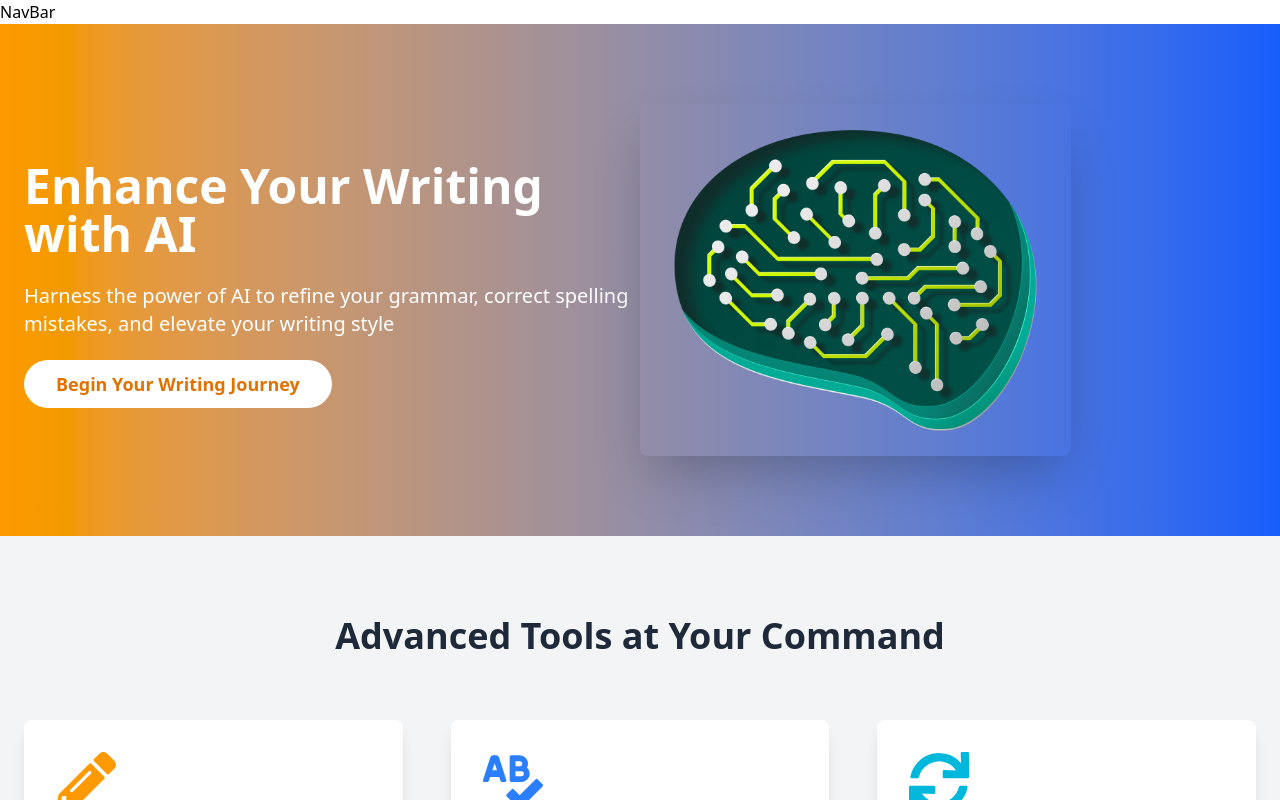
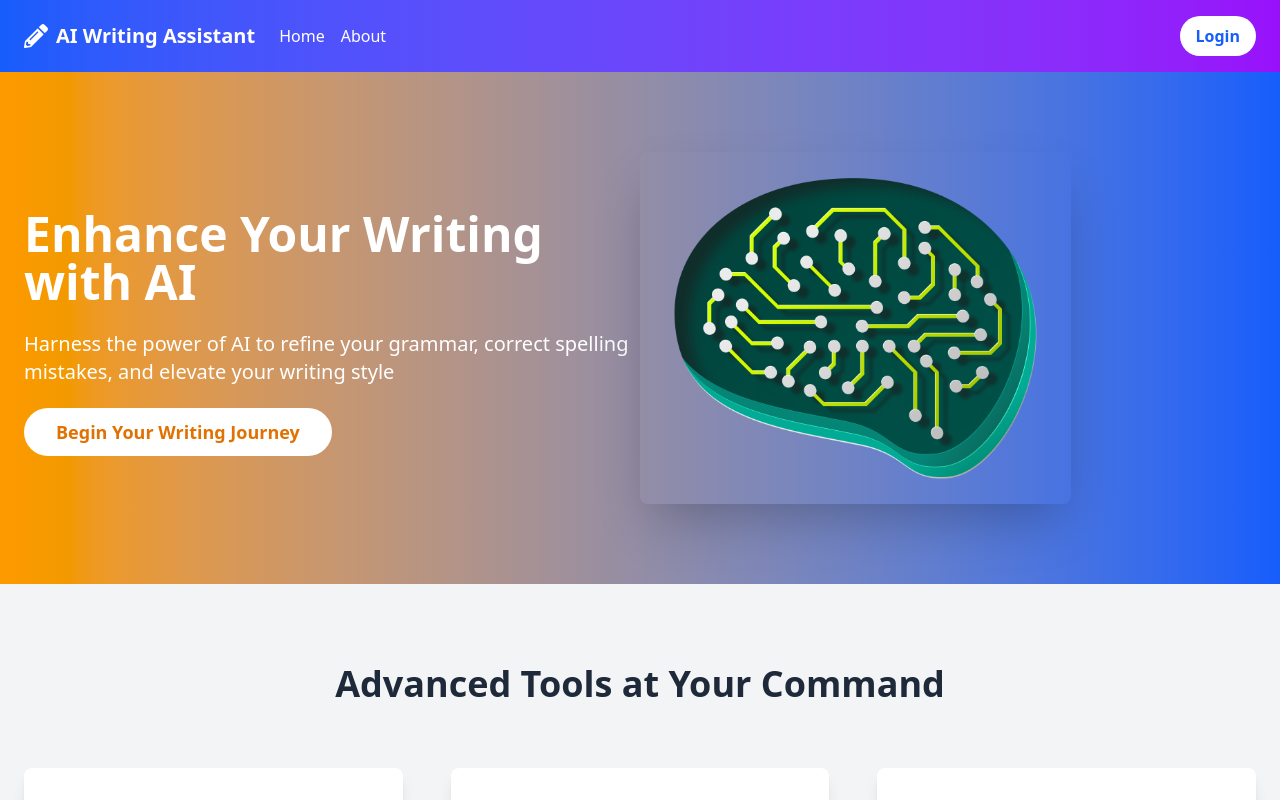
Before and after one commit to Tane4ka170/AIWriteAssist, a React (Vite) app in the folder client/: page / in a window 1280 px wide. Shown: the top 800 px of the page. Built offline with nearby package versions, Linux system fonts and the light colour scheme; no server answers.

Commit message:
Enhanced NavBar component with authentication and styling

```diff
--- a/client/src/components/NavBar.jsx
+++ b/client/src/components/NavBar.jsx
@@ -1,5 +1,65 @@
-const NavBar = () => {
-  return <div>NavBar</div>;
+import React from "react";
+import { Link } from "react-router-dom";
+import { usePrivy } from "@privy-io/react-auth";
+import { FaPencilAlt } from "react-icons/fa";
+
+const Navbar = () => {
+  const { ready, authenticated, login, logout } = usePrivy();
+
+  if (!ready) {
+    return (
+      <div className="flex justify-center items-center h-16 bg-gradient-to-r from-blue-600 to-purple-600">
+        <div className="animate-spin rounded-full h-8 w-8 border-t-2 border-b-2 border-white"></div>
+      </div>
+    );
+  }
+
+  return (
+    <nav className="bg-gradient-to-r from-blue-600 to-purple-600 text-white py-4 px-6">
+      <div className="container mx-auto flex justify-between items-center">
+        <div className="flex items-center space-x-6">
+          <Link
+            to="/"
+            className="flex items-center space-x-2 text-xl font-bold"
+          >
+            <FaPencilAlt className="text-2xl" /> {/* Logo icon */}
+            <span>AI Writing Assistant</span>
+          </Link>
+          <div className="hidden md:flex space-x-4">
+            <NavLink to="/">Home</NavLink>
+            <NavLink to="/about">About</NavLink>
+            {authenticated && <NavLink to="/write">Write</NavLink>}
+          </div>
+        </div>
+        <div>
+          {authenticated ? (
+            <button
+              onClick={logout}
+              className="bg-white text-blue-600 px-4 py-2 rounded-full font-semibold hover:bg-blue-100 transition duration-300"
+            >
+              Logout
+            </button>
+          ) : (
+            <button
+              onClick={login}
+              className="bg-white text-blue-600 px-4 py-2 rounded-full font-semibold hover:bg-blue-100 transition duration-300"
+            >
+              Login
+            </button>
+          )}
+        </div>
+      </div>
+    </nav>
+  );
 };
 
-export default NavBar;
+const NavLink = ({ to, children }) => (
+  <Link
+    to={to}
+    className="text-white hover:text-blue-200 transition duration-300"
+  >
+    {children}
+  </Link>
+);
+
+export default Navbar;
```
